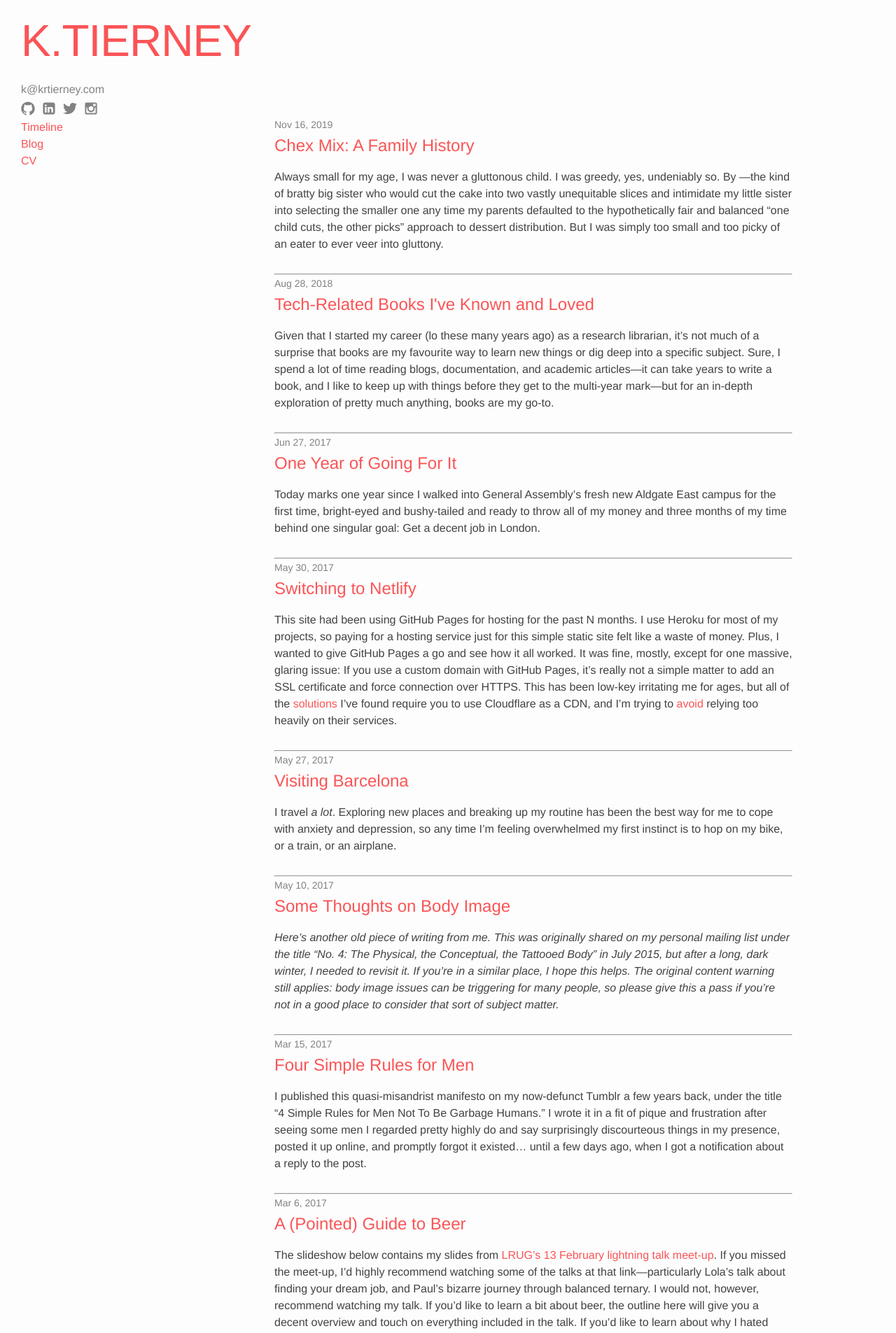
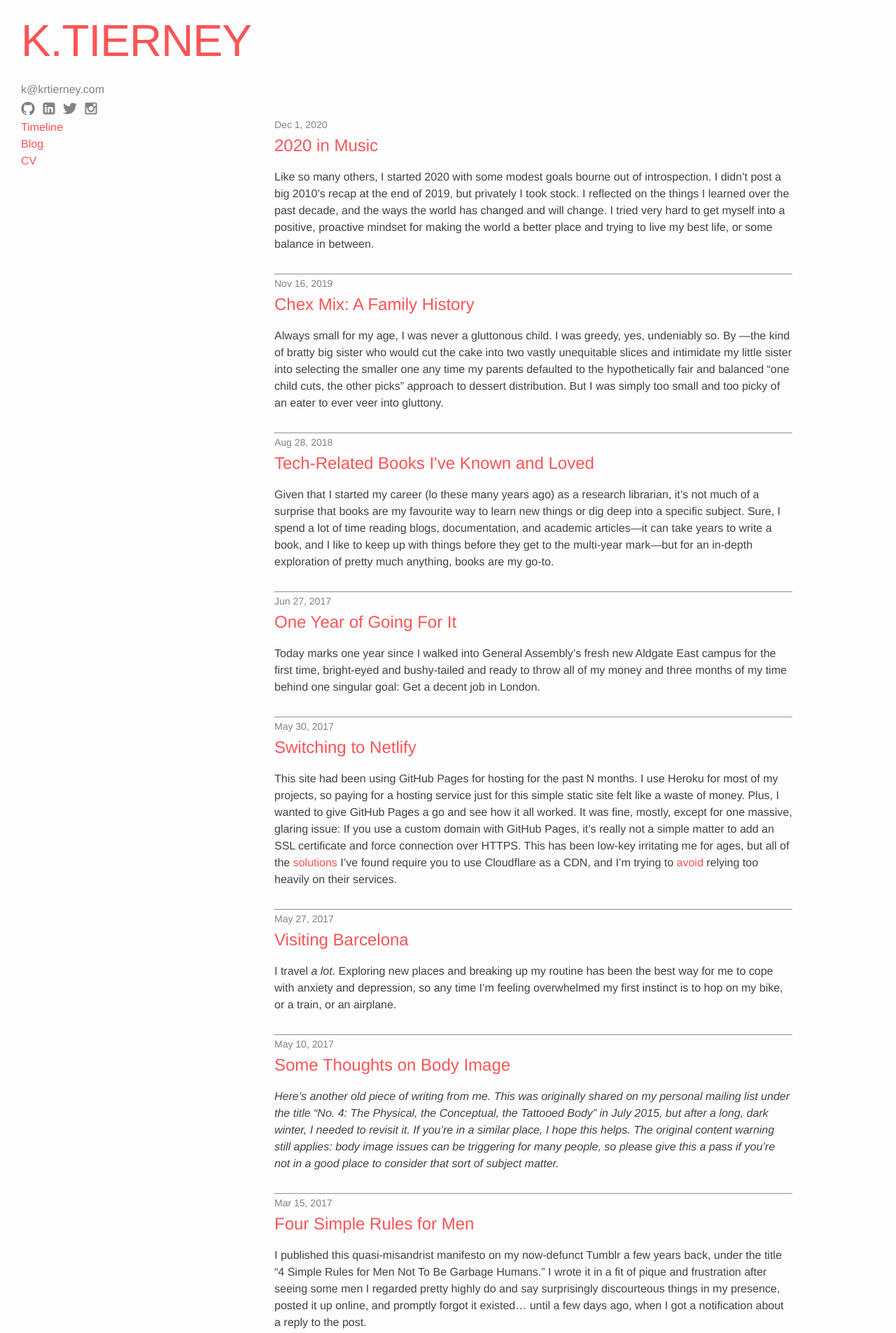
Before and after one commit to krtierney/krtierney.github.io, a Jekyll site: the page built from blog.md, in a window 1280 px wide. Shown: the top 1905 px of the page at 70% size. Built offline with Jekyll 4.4.1, drawn with Linux system fonts in a browser that asks for light colours; part of the change alters nothing that is shown.

Commit message:
Add a post about 2020 music

```diff
--- /dev/null
+++ b/_data/music.json
@@ -0,0 +1,579 @@
+{ "albums": [
+  {
+    "artist": "Soccer Mommy",
+    "title": "color theory",
+    "releaseDate": {
+      "day": "28",
+      "month": "02",
+      "year": "2020"
+    },
+    "spotifyUrl": "",
+    "bandcampUrl": "https://sopharela.bandcamp.com/album/color-theory",
+    "notes": ""
+  },
+  {
+      "artist": "Wendy Eisenberg",
+      "title": "Auto",
+      "releaseDate": {
+        "day": "16",
+        "month": "11",
+        "year": "2020"
+      },
+      "spotifyUrl": "",
+      "bandcampUrl": "https://badabingrecords.bandcamp.com/album/auto",
+      "notes": ""
+    },
+    {
+      "artist": "Megan Thee Stallion",
+      "title": "Good News",
+      "releaseDate": {
+        "day": "20",
+        "month": "11",
+        "year": "2020"
+      },
+      "spotifyUrl": "https://open.spotify.com/album/0KjckH1EE6HRRurMIXSc0r?si=epjVP0YaSB6v5a3HV5fJgg",
+      "bandcampUrl": "",
+      "notes": ""
+    },
+    {
+      "artist": "Hypoluxo",
+      "title": "Hypoluxo",
+      "releaseDate": {
+        "day": "20",
+        "month": "11",
+        "year": "2020"
+      },
+      "spotifyUrl": "",
+      "bandcampUrl": "https://hypoluxoxoxo.bandcamp.com/album/hypoluxo",
+      "notes": ""
+    },
+    {
+      "artist": "Kelly Stoltz",
+      "title": "Ah! (etc)",
+      "releaseDate": {
+        "day": "20",
+        "month": "11",
+        "year": "2020"
+      },
+      "spotifyUrl": "",
+      "bandcampUrl": "https://kelleystoltzagitated.bandcamp.com/album/ah-etc",
+      "notes": ""
+    },
+    {
+      "artist": "Seba Kaapstad",
+      "title": "Konke",
+      "releaseDate": {
+        "day": "13",
+        "month": "11",
+        "year": "2020"
+      },
+      "spotifyUrl": "",
+      "bandcampUrl": "https://sebakaapstad.bandcamp.com/album/konke",
+      "notes": ""
+    },
+    {
+      "artist": "RU$H, Tha God Fahim, Jay Nice",
+      "title": "AN ALBUM CALLED CLASSIC",
+      "releaseDate": {
+        "day": "28",
+        "month": "10",
+        "year": "2020"
+      },
+      "spotifyUrl": "",
+      "bandcampUrl": "https://rushofficialmusic.bandcamp.com/album/an-album-called-classic",
+      "notes": ""
+    },
+    {
+      "artist": "Drew Citron",
+      "title": "Free Now",
+      "releaseDate": {
+        "day": "09",
+        "month": "10",
+        "year": "2020"
+      },
+      "spotifyUrl": "",
+      "bandcampUrl": "https://drewcitron.bandcamp.com/album/free-now",
+      "notes": ""
+    },
+    {
+      "artist": " Cartalk",
+      "title": "Pass Like Pollen",
+      "releaseDate": {
+        "day": "02",
+        "month": "10",
+        "year": "2020"
+      },
+      "spotifyUrl": "",
+      "bandcampUrl": "https://cartalk.bandcamp.com/album/pass-like-pollen",
+      "notes": ""
+    },
+    {
+      "artist": "Takuya Kuroda",
+      "title": "Fly Moon Die Soon",
+      "releaseDate": {
+        "day": "18",
+        "month": "09",
+        "year": "2020"
+      },
+      "spotifyUrl": "",
+      "bandcampUrl": "https://takuyakuroda.bandcamp.com/album/fly-moon-die-soon",
+      "notes": ""
+    },
+    {
+      "artist": "Spillage Village",
+      "title": "Spilligion",
+      "releaseDate": {
+        "day": "25",
+        "month": "09",
+        "year": "2020"
+      },
+      "spotifyUrl": "https://open.spotify.com/album/2L13Kv0sx6GPAHo7QTZLAy?si=Ts-2P6XWSJmH_SIuzZBBag",
+      "bandcampUrl": "",
+      "notes": ""
+    },
+    {
+      "artist": "Le Couleur",
+      "title": "Concorde",
+      "releaseDate": {
+        "day": "11",
+        "month": "09",
+        "year": "2020"
+      },
+      "spotifyUrl": "",
+      "bandcampUrl": "https://lecouleurmusic.bandcamp.com/album/concorde",
+      "notes": ""
+    },
+    {
+      "artist": "Naked Roommate",
+      "title": "Do the Duvet",
+      "releaseDate": {
+        "day": "04",
+        "month": "09",
+        "year": "2020"
+      },
+      "spotifyUrl": "",
+      "bandcampUrl": "https://nakedroommate.bandcamp.com/album/do-the-duvet",
+      "notes": ""
+    },
+    {
+      "artist": "Big Sean",
+      "title": "Detroit 2",
+      "releaseDate": {
+        "day": "04",
+        "month": "09",
+        "year": "2020"
+      },
+      "spotifyUrl": "https://open.spotify.com/album/6slkiHeFK3wW2D1mao0TX3?si=sODzElFjTxWxYkI65WUpGQ",
+      "bandcampUrl": "",
+      "notes": ""
+    },
+    {
+      "artist": "SUGAREGG",
+      "title": "Bully",
+      "releaseDate": {
+        "day": "21",
+        "month": "08",
+        "year": "2020"
+      },
+      "spotifyUrl": "",
+      "bandcampUrl": "https://bullythemusic.bandcamp.com/album/sugaregg",
+      "notes": ""
+    },
+    {
+      "artist": "thank you, im sorry",
+      "title": "I'm Glad We're Friends",
+      "releaseDate": {
+        "day": "21",
+        "month": "08",
+        "year": "2020"
+      },
+      "spotifyUrl": "",
+      "bandcampUrl": "https://thankyouimsorry.bandcamp.com/album/im-glad-were-friends",
+      "notes": ""
+    },
+    {
+      "artist": "Thanya Iyer",
+      "title": "KIND",
+      "releaseDate": {
+        "day": "31",
+        "month": "07",
+        "year": "2020"
+      },
+      "spotifyUrl": "https://open.spotify.com/album/293y7ywkyFHlRH6QHPIMpp?si=x8QqPdzqRxGFrm9IGlNlaQ",
+      "bandcampUrl": "https://thanyaiyer.bandcamp.com",
+      "notes": ""
+    },
+    {
+      "artist": "Kamaal Williams",
+      "title": "Wu Hen",
+      "releaseDate": {
+        "day": "24",
+        "month": "07",
+        "year": "2020"
+      },
+      "spotifyUrl": "https://open.spotify.com/album/04kN5iKwGoYMSkr9cPZrWp?si=BafDHJDqQSiwJ3jzC1C_ZA",
+      "bandcampUrl": "https://kamaalwilliams.bandcamp.com/album/wu-hen",
+      "notes": ""
+    },
+    {
+      "artist": "BAD MOVES",
+      "title": "Untenable",
+      "releaseDate": {
+        "day": "26",
+        "month": "06",
+        "year": "2020"
+      },
+      "spotifyUrl": "https://open.spotify.com/album/3sWvcSqRLgn42hArHBPMyu?si=EaThvh_TSumki4fuZ8gvww",
+      "bandcampUrl": "https://badmoves.bandcamp.com/album/untenable",
+      "notes": ""
+    },
+    {
+      "artist": "Jeff Rosenstock",
+      "title": "NO DREAM",
+      "releaseDate": {
+        "day": "20",
+        "month": "05",
+        "year": "2020"
+      },
+      "spotifyUrl": "https://open.spotify.com/album/0WryIdPBSezBZ7K9G0OHhl?si=5Q_e-bW9RtuV8iZtC5oPRQ",
+      "bandcampUrl": "https://jeffrosenstock.bandcamp.com/album/no-dream",
+      "notes": ""
+    },
+    {
+      "artist": "NNAMDÏ",
+      "title": "KRAZY KARL",
+      "releaseDate": {
+        "day": "03",
+        "month": "07",
+        "year": "2020"
+      },
+      "spotifyUrl": "",
+      "bandcampUrl": "https://nnamdiogbonnaya.bandcamp.com/album/krazy-karl",
+      "notes": ""
+    },
+    {
+      "artist": "Daniel Avery",
+      "title": "Love + Light",
+      "releaseDate": {
+        "day": "26",
+        "month": "06",
+        "year": "2020"
+      },
+      "spotifyUrl": "",
+      "bandcampUrl": "http://danielavery.bandcamp.com/album/love-light",
+      "notes": ""
+    },
+    {
+      "artist": "Coriky",
+      "title": "Coriky",
+      "releaseDate": {
+        "day": "12",
+        "month": "06",
+        "year": "2020"
+      },
+      "spotifyUrl": "",
+      "bandcampUrl": "https://coriky.bandcamp.com/album/coriky",
+      "notes": ""
+    },
+    {
+      "artist": "covet",
+      "title": "technicolor",
+      "releaseDate": {
+        "day": "05",
+        "month": "06",
+        "year": "2020"
+      },
+      "spotifyUrl": "",
+      "bandcampUrl": "https://covetband.bandcamp.com/album/technicolor",
+      "notes": ""
+    },
+    {
+      "artist": "Modern Nature",
+      "title": "Annual",
+      "releaseDate": {
+        "day": "05",
+        "month": "06",
+        "year": "2020"
+      },
+      "spotifyUrl": "https://open.spotify.com/album/39b3Dby0olCabHYaekVon7?si=egrhmDdHTcGxjVbHBXnSrw",
+      "bandcampUrl": "https://modernnature.bandcamp.com/album/annual",
+      "notes": ""
+    },
+    {
+      "artist": "Marker Starling",
+      "title": "High January",
+      "releaseDate": {
+        "day": "24",
+        "month": "04",
+        "year": "2020"
+      },
+      "spotifyUrl": "",
+      "bandcampUrl": "https://tinangelrecords.bandcamp.com/album/high-january",
+      "notes": ""
+    },
+    {
+      "artist": "Varsity",
+      "title": "Fine Forever",
+      "releaseDate": {
+        "day": "29",
+        "month": "05",
+        "year": "2020"
+      },
+      "spotifyUrl": "https://open.spotify.com/album/77iAxkhauPR3UR8RYNqQFj?si=uv5wdnJrSFeHozefQ0T-2A",
+      "bandcampUrl": "https://varsity.bandcamp.com/album/fine-forever",
+      "notes": ""
+    },
+    {
+      "artist": "Red Mass",
+      "title": "A Hopeless Noise",
+      "releaseDate": {
+        "day": "24",
+        "month": "01",
+        "year": "2020"
+      },
+      "spotifyUrl": "https://open.spotify.com/album/3ODTWCjwELWWZoMvQTCTTy?si=llG6GCELTh6Pe_KSy5oCtA",
+      "bandcampUrl": "https://redmass.bandcamp.com/album/a-hopeless-noise",
+      "notes": ""
+    },
+    {
+      "artist": "Princess Nokia",
+      "title": "Everything is Beautiful",
+      "releaseDate": {
+        "day": "26",
+        "month": "02",
+        "year": "2020"
+      },
+      "spotifyUrl": "https://open.spotify.com/album/53uhBqvPad79nqxsGmVyiv?si=Eu5IvtdtQCu---b_tncJbA",
+      "bandcampUrl": "",
+      "notes": ""
+    },
+    {
+      "artist": "The Orielles",
+      "title": "Disco Volador",
+      "releaseDate": {
+        "day": "10",
+        "month": "03",
+        "year": "2020"
+      },
+      "spotifyUrl": "https://open.spotify.com/album/2yzVgc23QD1GunHR1mVpB8?si=dXu4uWl4RVKvKyr5JhYIhw",
+      "bandcampUrl": "https://theorielles.bandcamp.com/album/disco-volador",
+      "notes": ""
+    },
+    {
+      "artist": "Caribou",
+      "title": "Suddenly",
+      "releaseDate": {
+        "day": "02",
+        "month": "28",
+        "year": "2020"
+      },
+      "spotifyUrl": "https://open.spotify.com/album/4wSb7OhVUzw3u76lta9fJw?si=-yKRAFRlS7OdNd4emahVEg",
+      "bandcampUrl": "https://caribouband.bandcamp.com/album/suddenly",
+      "notes": ""
+    },
+    {
+      "artist": "Frances Quinlan",
+      "title": "Likewise",
+      "releaseDate": {
+        "day": "13",
+        "month": "01",
+        "year": "2020"
+      },
+      "spotifyUrl": "https://open.spotify.com/album/7rFS6udH3EVoKpgVs2QsSG?si=rGDU8JjeRtK_GFrGRE9v-g",
+      "bandcampUrl": "https://francesquinlan.bandcamp.com/album/likewise",
+      "notes": ""
+    },
+    {
+      "artist": "Megan Thee Stallion",
+      "title": "Suga (EP)",
+      "releaseDate": {
+        "day": "06",
+        "month": "03",
+        "year": "2020"
+      },
+      "spotifyUrl": "https://open.spotify.com/album/6Lo6ylJg4qbFfxicPEOzMI?si=BhKlP18GS0-eR7Gp2MsTLw",
+      "bandcampUrl": "",
+      "notes": ""
+    },
+    {
+      "artist": "Four Tet",
+      "title": "Sixteen Oceans",
+      "releaseDate": {
+        "day": "13",
+        "month": "03",
+        "year": "2020"
+      },
+      "spotifyUrl": "https://open.spotify.com/album/5gIa8hTQGPwVeNYjDwrraZ?si=b6TjfpU7TLyR5rZE08E89w",
+      "bandcampUrl": "https://fourtet.bandcamp.com/album/sixteen-oceans",
+      "notes": ""
+    },
+    {
+      "artist": "Chika",
+      "title": "Industry Games",
+      "releaseDate": {
+        "day": "13",
+        "month": "03",
+        "year": "2020"
+      },
+      "spotifyUrl": "https://open.spotify.com/album/0tTGA5SQN17ewHMpisb0n0?si=Gc1IUotsRmKZ59i94t-shA",
+      "bandcampUrl": "",
+      "notes": ""
+    },
+    {
+      "artist": "Empty Country",
+      "title": "Empty Country",
+      "releaseDate": {
+        "day": "20",
+        "month": "03",
+        "year": "2020"
+      },
+      "spotifyUrl": "https://open.spotify.com/album/1J7lWOhAGflNwS8Tv5d8M6?si=JsA3d16PRIqDGBEFIosMzg",
+      "bandcampUrl": "https://emptycountry.bandcamp.com/album/empty-country",
+      "notes": ""
+    },
+    {
+      "artist": "Childish Gambino",
+      "title": "3.15.20",
+      "releaseDate": {
+        "day": "03",
+        "month": "15",
+        "year": "2020"
+      },
+      "spotifyUrl": "https://open.spotify.com/album/600ClrWRsAr7jZ0qjaBLHz?si=QN35G5wmRNKPiDQEpa0fEA",
+      "bandcampUrl": "",
+      "notes": ""
+    },
+    {
+      "artist": "Dua Lipa",
+      "title": "Future Nostalgia",
+      "releaseDate": {
+        "day": "27",
+        "month": "03",
+        "year": "2020"
+      },
+      "spotifyUrl": "https://open.spotify.com/album/7fJJK56U9fHixgO0HQkhtI?si=ynXBC84fSVmulBjxBvBtmw",
+      "bandcampUrl": "",
+      "notes": "The album I listened to most while shaking my booty in the kitchen, cooking up elaborate quarantine meals or making sourdough bread."
+    },
+    {
+      "artist": "Suck This Tangerine",
+      "title": "Las Kellies",
+      "releaseDate": {
+        "day": "03",
+        "month": "27",
+        "year": "2020"
+      },
+      "spotifyUrl": "https://open.spotify.com/album/4Gd97oKm5sEC3iG5IZ9RbN?si=EUlpP7l0RtCoGduiyxC0Sg",
+      "bandcampUrl": "https://laskelliesmusic.bandcamp.com/album/suck-this-tangerine",
+      "notes": ""
+    },
+    {
+      "artist": "NNAMDÏ",
+      "title": "BRAT",
+      "releaseDate": {
+        "day": "03",
+        "month": "04",
+        "year": "2020"
+      },
+      "spotifyUrl": "https://open.spotify.com/album/6lLwTUgYZzc4OmoAInFNa1?si=V-oAQQDnSb6YgdjqFYMn2w",
+      "bandcampUrl": "https://nnamdiogbonnaya.bandcamp.com/album/brat",
+      "notes": ""
+    },
+    {
+      "artist": "Thundercat",
+      "title": "It Is What It Is",
+      "releaseDate": {
+        "day": "03",
+        "month": "04",
+        "year": "2020"
+      },
+      "spotifyUrl": "https://open.spotify.com/album/59GRmAvlGs7KjLizFnV7Y9?si=aExki9LQQLCzWMg9CW2HWA",
+      "bandcampUrl": "https://thundercat.bandcamp.com/album/it-is-what-it-is",
+      "notes": ""
+    },
+    {
+      "artist": "Shabazz Palaces",
+      "title": "The Don Of Diamond Dreams",
+      "releaseDate": {
+        "day": "17",
+        "month": "04",
+        "year": "2020"
+      },
+      "spotifyUrl": "https://open.spotify.com/album/3SCw5AabAqeNygf0OUDVUn?si=c5i6D5fCSwKu2DX3v-0tTw",
+      "bandcampUrl": "https://shabazzpalaces.bandcamp.com/album/the-don-of-diamond-dreams",
+      "notes": ""
+    },
+    {
+      "artist": "Yazmin Lacey",
+      "title": "Morning Matters",
+      "releaseDate": {
+        "day": "07",
+        "month": "03",
+        "year": "2020"
+      },
+      "spotifyUrl": "https://open.spotify.com/album/0NsiyVH1KVp6MhCyeJWIKJ?si=08M-6v4YSGuObrYHIRQAaA",
+      "bandcampUrl": "https://yazminlacey.bandcamp.com/album/morning-matters",
+      "notes": ""
+    },
+    {
+      "artist": "Jeffrey Silverstein",
+      "title": "You Become the Mountain",
+      "releaseDate": {
+        "day": "03",
+        "month": "04",
+        "year": "2020"
+      },
+      "spotifyUrl": "https://open.spotify.com/album/2ec42BYaEMR3gyWam3MSyR?si=9jVu1wYeRjqVWrAfyHuelg",
+      "bandcampUrl": "https://jeffreysilverstein.bandcamp.com/album/you-become-the-mountain",
+      "notes": ""
+    },
+    {
+      "artist": "Quelle Chris and Chris Keys",
+      "title": "Innocent Country 2",
+      "releaseDate": {
+        "day": "24",
+        "month": "04",
+        "year": "2020"
+      },
+      "spotifyUrl": "https://open.spotify.com/album/30hEhSuHVZ9dsUYDX7qabr?si=WT8pAPtFTuuSL0H0eI6PQw",
+      "bandcampUrl": "https://quellechris360.bandcamp.com/album/innocent-country-2-2",
+      "notes": ""
+    },
+    {
+      "artist": "X",
+      "title": "Alphabetland",
+      "releaseDate": {
+        "day": "22",
+        "month": "04",
+        "year": "2020"
+      },
+      "spotifyUrl": "https://open.spotify.com/album/2rqn3T6DVKs9nWpeVXYTXB?si=XNRu14FjTgm3JiP_Lp75IQ",
+      "bandcampUrl": "https://xtheband.bandcamp.com/album/alphabetland",
+      "notes": ""
+    },
+    {
+      "artist": "Moodymann",
+      "title": "Taken Away",
+      "releaseDate": {
+        "day": "21",
+        "month": "05",
+        "year": "2020"
+      },
+      "spotifyUrl": "https://open.spotify.com/album/5bOYK3R5KjuG6CEInqWF0w?si=UX0Dkn4oTYOw7GImb94NyQ",
+      "bandcampUrl": "https://moodymann.bandcamp.com/album/taken-away-kdj-49",
+      "notes": ""
+    },
+    {
+      "artist": "Keleketla! and buncha other people",
+      "title": "Keleketla! Remixes",
+      "releaseDate": {
+        "day": "01",
+        "month": "12",
+        "year": "2020"
+      },
+      "spotifyUrl": "https://open.spotify.com/album/4ZRyrLDXFUoVopvJ5ZKnMh?si=LrE_uZLGSDKA-e-TNvKvkQ",
+      "bandcampUrl": "https://coldcut.bandcamp.com/album/keleketla-remixes",
+      "notes": "Good listening for all of the 2020 activities: sitting at my desk programming or drawing or studying or writing, dancing around my house vacuuming, and putting away laundry. Proceeds from the release will go to the Free West Papua Campaign."
+    }
+  ]
+}
--- /dev/null
+++ b/_posts/2020-12-01-2020-music.markdown
@@ -0,0 +1,25 @@
+---
+layout: post
+title: "2020 in Music"
+date: 2020-12-01
+permalink: /2020-music/
+---
+
+Like so many others, I started 2020 with some modest goals bourne out of introspection. I didn't post a big 2010's recap at the end of 2019, but privately I took stock. I reflected on the things I learned over the past decade, and the ways the world has changed and will change. I tried very hard to get myself into a positive, proactive mindset for making the world a better place and trying to live my best life, or some balance in between.
+
+And then, one by one, I saw all of my flights for the year cancelled, all of my precious and rare opportunities to see my loved ones—the aging, the infant, and everyone in between—erased from the calendar. I saw people I care for suffer, through illness or the loss of fathers and grandfathers, grandmothers and friends. I sat numbly in front of my screens, watching the numbers of dead and dying tick ever-upwards. Or I distracted myself from the outside world, filling my flat with the heady aroma of fresh sourdough bread or the thumping repetition of smash-hit earworm "WAP".
+
+I listened to a lot of music this year. Sharing a one-bedroom flat 24/7 with another person was a new experience for me. With good headphones and frequent new music releases, I've sheltered myself from inadvertently overhearing my partner's conversations with students, his faculty meetings, dissertation defenses and online conferences. The following list isn't an endorsement of any of these artists as people, or necessarily a recommendation. It's just a whole bunch of music I heard this year that made me feel some type of way.
+
+<ul class="grid">
+{% for album in site.data.music.albums %}
+  <li>
+  {% if album.bandcampUrl.size > 1 %}
+    <h2><a href="{{ album.bandcampUrl }}">{{ album.title }} by {{ album.artist }}</a></h2>
+  {% else if album.spotifyUrl.size > 1 %}
+    <h2><a href="{{ album.spotifyUrl }}">{{ album.title }} by {{ album.artist }}</a></h2>
+  {% endif %}
+    <p class="notes">{{ album.notes }}</p>
+  </li>
+{% endfor %}
+</ul>
--- /dev/null
+++ b/_sass/_grid.scss
@@ -0,0 +1,35 @@
+ul.grid {
+  display: grid;
+  grid-gap: 12px;
+  margin-left: 0 !important;
+  margin-top: 2em;
+  grid-template-columns: 1fr 1fr 1fr;
+
+  @include media-query($on-palm) {
+    grid-template-columns: 1fr;
+  }
+
+  li {
+    background-color: $grey-color-light;
+    border-top: 1px $accent-color solid;
+    list-style: none;
+    padding: 12px;
+
+    a {
+      font-size: $small-font-size;
+    }
+
+    h2 {
+      font-size: $base-font-size;
+      color: $grey-color-dark;
+    }
+
+    p {
+      font-size: $small-font-size;
+    }
+  }
+
+  .notes {
+    display: none;
+  }
+}
--- a/_sass/theme.scss
+++ b/_sass/theme.scss
@@ -38,6 +38,7 @@ $on-laptop:        800px !default;
 // Import partials.
 @import
   "base",
+  "grid",
   "layout",
   "syntax-highlighting"
 ;
```
Also changed, not shown: 2 other files.
